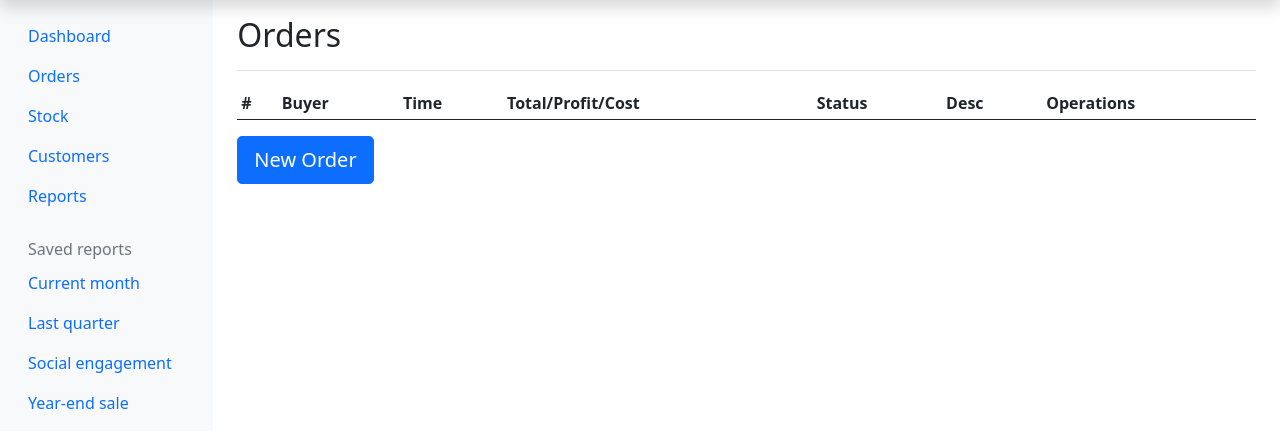
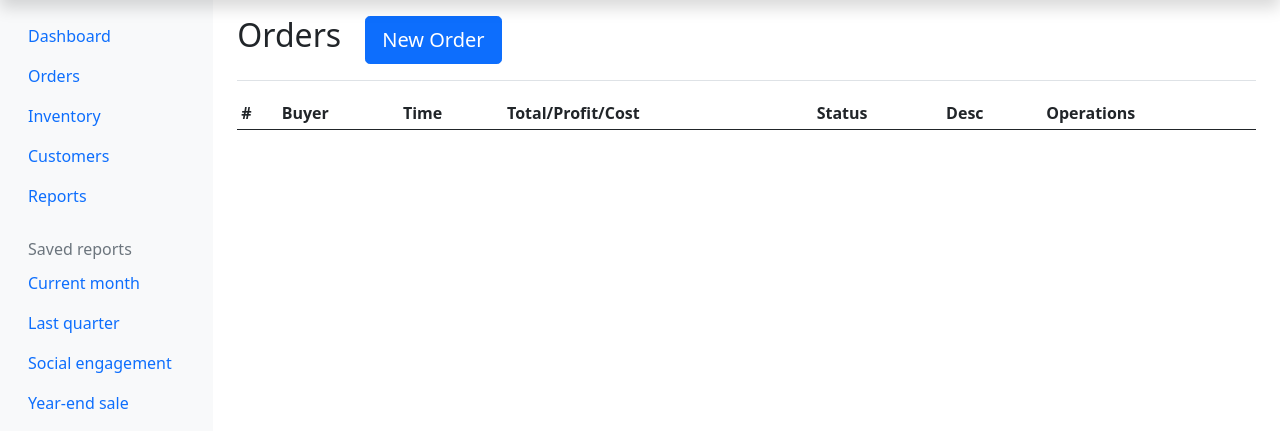
Before and after one commit to IncapableFury/SIM, a Django app: page /orders in a window 1280 px wide. Shown: the part 40-488 px from the top of the page. Run offline with Django 3.2, Linux system fonts and the light colour scheme; data that the repository does not hold is empty; some libraries are stand-ins or nearby versions.

Commit message:
hot patch

```diff
--- a/manager/templates/base.html
+++ b/manager/templates/base.html
@@ -47,7 +47,7 @@
                     <li class="nav-item">
                         <a class="nav-link" href="{% url 'manager:view_inventory' %}">
                             <span data-feather="shopping-cart"></span>
-                            Stock
+                            Inventory
                         </a>
                     </li>
                     <li class="nav-item">
--- a/manager/templates/item_list.html
+++ b/manager/templates/item_list.html
@@ -1,5 +1,8 @@
 {% extends "base.html" %}
-{% block title%} Stock {%endblock%}
+{% block title%} <div class="row">
+    <div class="col">Inventory</div>
+    <div class="col-md-auto">Total cost:{{ cost_sum }}</div>
+</div> {%endblock%}
 {% block content %}
 <div class="table-responsive">
     <table class="table table-striped table-sm">
--- a/manager/templates/order_list.html
+++ b/manager/templates/order_list.html
@@ -1,8 +1,16 @@
 {% extends "base.html" %}
-{% block title%} Orders {%endblock%}
+{% block title%}
+
+<div class="row">
+    <div class="col">Orders</div>
+    <div class="col-md-auto"><a type="button" class="btn btn-primary btn-lg btn-block" href="{% url 'manager:create_order' %}">New
+        Order</a>
+    </div>
+</div>
+{%endblock%}
 {% block content %}
 <div class="table-responsive">
-    <table class="table table-striped table-sm">
+    <table class="table table-striped table-sm table-responsive" style="overflow: scroll;">
         <thead>
         <tr>
             <th>#</th>
@@ -38,7 +46,6 @@
         </tbody>
 
     </table>
-    <a type="button" class="btn btn-primary btn-lg btn-block" href="{% url 'manager:create_order' %}">New Order</a>
 </div>
 
 
--- a/manager/urls.py
+++ b/manager/urls.py
@@ -5,7 +5,7 @@ from . import views
 app_name = 'manager'
 urlpatterns = [
     path('',views.dashboard, name='dashboard'),
-    path('inventory', views.view_inventory.as_view(), name='view_inventory'),
+    path('inventory', views.view_inventory, name='view_inventory'),
     path('customers', views.customers,name='customers'),
     path('item/<int:pk>', views.view_item_detail.as_view(), name='view_item_detail'),
     path('order-create', views.order_create, name='create_order'),
--- a/manager/views.py
+++ b/manager/views.py
@@ -10,26 +10,29 @@ from django.forms import formset_factory
 from .models import Item, Order, OrderItems
 from .forms import OrderForm, ItemFormset, UploadFileForm, ItemForm
 from django.forms.models import model_to_dict
-from django.db.models import Func, ProtectedError
+from django.db.models import Func, ProtectedError, Sum
 from django.db import models, IntegrityError
 
 
 # Create your views here.
-class view_inventory(ListView):
-    model = Item
-    context_object_name = "inventory"
-
-    def get_template_names(self):
-        return "item_list.html"
+# class view_inventory(ListView):
+#     model = Item
+#     context_object_name = "inventory"
+#
+#     def get_template_names(self):
+#         return "item_list.html"
 
 
-# def view_inventory(request):
-#     inventory = Item.objects.all()
-#     template = loader.get_template('item_list.html')
-#     context = {
-#         'inventory': inventory
-#     }
-#     return HttpResponse(template.render(context,request))
+def view_inventory(request):
+    inventory = Item.objects.all()
+    cost_sum = Item.objects.aggregate(Sum('unit_price'))["unit_price__sum"]
+    # template = loader.get_template('item_list.html')
+    context = {
+        'inventory': inventory,
+        'cost_sum': cost_sum
+    }
+    return render(request, "item_list.html", context)
+
 
 class view_item_detail(DetailView):
     model = Item
@@ -96,7 +99,8 @@ def orders(request):
                 item = Item.objects.get(name=f.cleaned_data["item"])
                 order_items_data.append({'item_reference': item, 'quantity': f.cleaned_data["quantity"],
                                          'offset': f.cleaned_data['offset']})
-                single_cost, single_profit = float(item.purchasing_price), float(item.unit_price) - cost + float(
+                single_cost, single_profit = float(item.purchasing_price), float(item.unit_price) - float(
+                    item.purchasing_price) - cost + float(
                     f.cleaned_data['offset'])
                 cost += single_cost * f.cleaned_data["quantity"]
                 profit += single_profit * f.cleaned_data["quantity"]
@@ -137,7 +141,7 @@ def orders(request):
                 "errors": errors
             }
             return render(request, 'create_order.html', context)
-        return redirect('/manager/orders')
+        return redirect('/orders')
         # return render(request, "test.html", {'info': form.cleaned_data, 'info2': items_list})
     else:
         orders = Order.objects.all()
@@ -204,23 +208,19 @@ def view_report(request):
                                              "Nov", "Dec"]
     order_month_entries = []
     order_year_entries = Order.objects.filter(created_time__year=year)
-    year_profit, year_cost, year_proceed = 0, 0, 0
+    year_profit, year_cost = 0, 0
     for month in range(1, 13):
         order_entries = order_year_entries.filter(created_time__month=month)
         month_profit = order_entries.aggregate(Sum('profit'))["profit__sum"]
         month_cost = order_entries.aggregate(Sum('cost'))["cost__sum"]
-        month_proceed = month_profit + month_cost if month_profit else 0
         year_profit += month_profit if month_profit else 0
         year_cost += month_cost if month_cost else 0
-        year_proceed += month_proceed if month_proceed else 0
         order_month_entries.append((month_str_representations[month - 1],
-                                    num_format(month_proceed),
                                     num_format(month_profit),
                                     num_format(month_cost),
                                     order_entries))
     context = {
         "orders": order_month_entries,
-        "year_proceed": num_format(year_proceed),
         "year_profit": num_format(year_profit),
         "year_cost": num_format(year_cost)
     }
```
Also changed, not shown: manager/templates/view_reports.html (+6 -6 lines).
